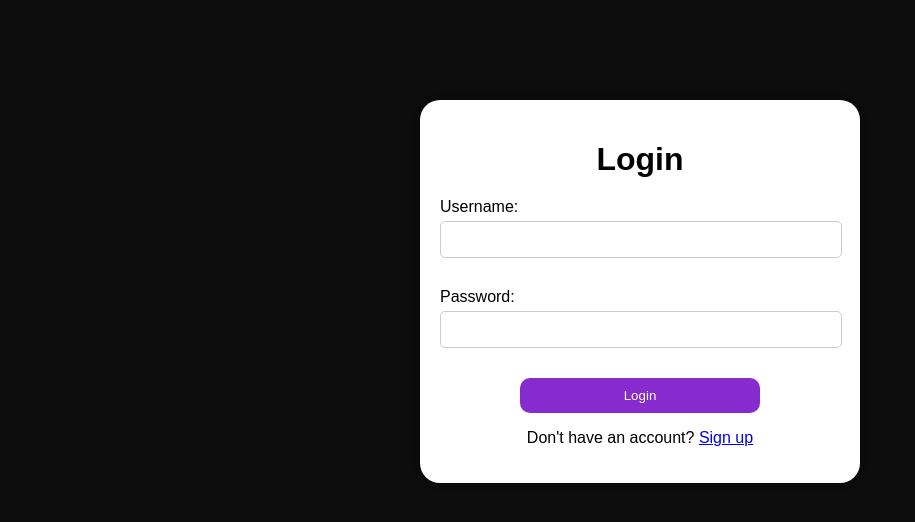
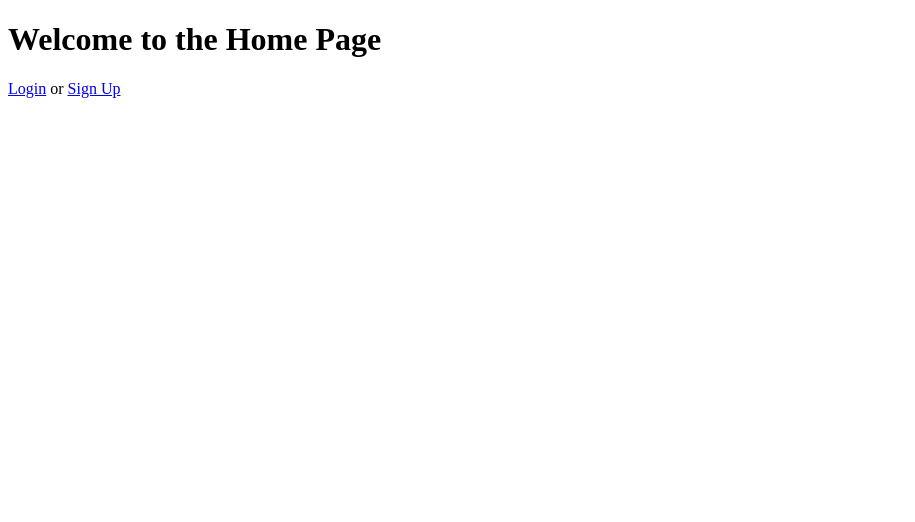
Before and after one commit to Rohit280903/22_Andhadhund_4, a Flask app: page / in a window 1280 px wide. Shown: the top 522 px of the page, without its empty margins (0-915 px from the left). Run offline with Flask 3, Linux system fonts and the light colour scheme.

Commit message:
Update index.html

```diff
--- a/templates/index.html
+++ b/templates/index.html
@@ -2,28 +2,10 @@
 <html lang="en">
 <head>
     <meta charset="UTF-8">
-    <meta name="viewport" content="width=device-width, initial-scale=1.0">
-    <title>Login</title>
-    <link rel="stylesheet" href="{{ url_for('static', filename='styles.css') }}">
+    <title>Home</title>
 </head>
 <body>
-    <div class="container">
-        <h1>Login</h1>
-        <form action="{{ url_for('login') }}" method="post">
-            <div class="input-group">
-                <label for="username">Username:</label>
-                <input type="text" id="username" name="username" required>
-            </div>
-            <div class="input-group">
-                <label for="password">Password:</label>
-                <input type="password" id="password" name="password" required>
-            </div>
-            <button type="submit">Login</button>
-        </form>
-        {% if message %}
-        <p class="error">{{ message }}</p>
-        {% endif %}
-        <p>Don't have an account? <a href="{{ url_for('signup') }}">Sign up</a></p>
-    </div>
+    <h1>Welcome to the Home Page</h1>
+    <p><a href="{{ url_for('login') }}">Login</a> or <a href="{{ url_for('signup') }}">Sign Up</a></p>
 </body>
 </html>
```
